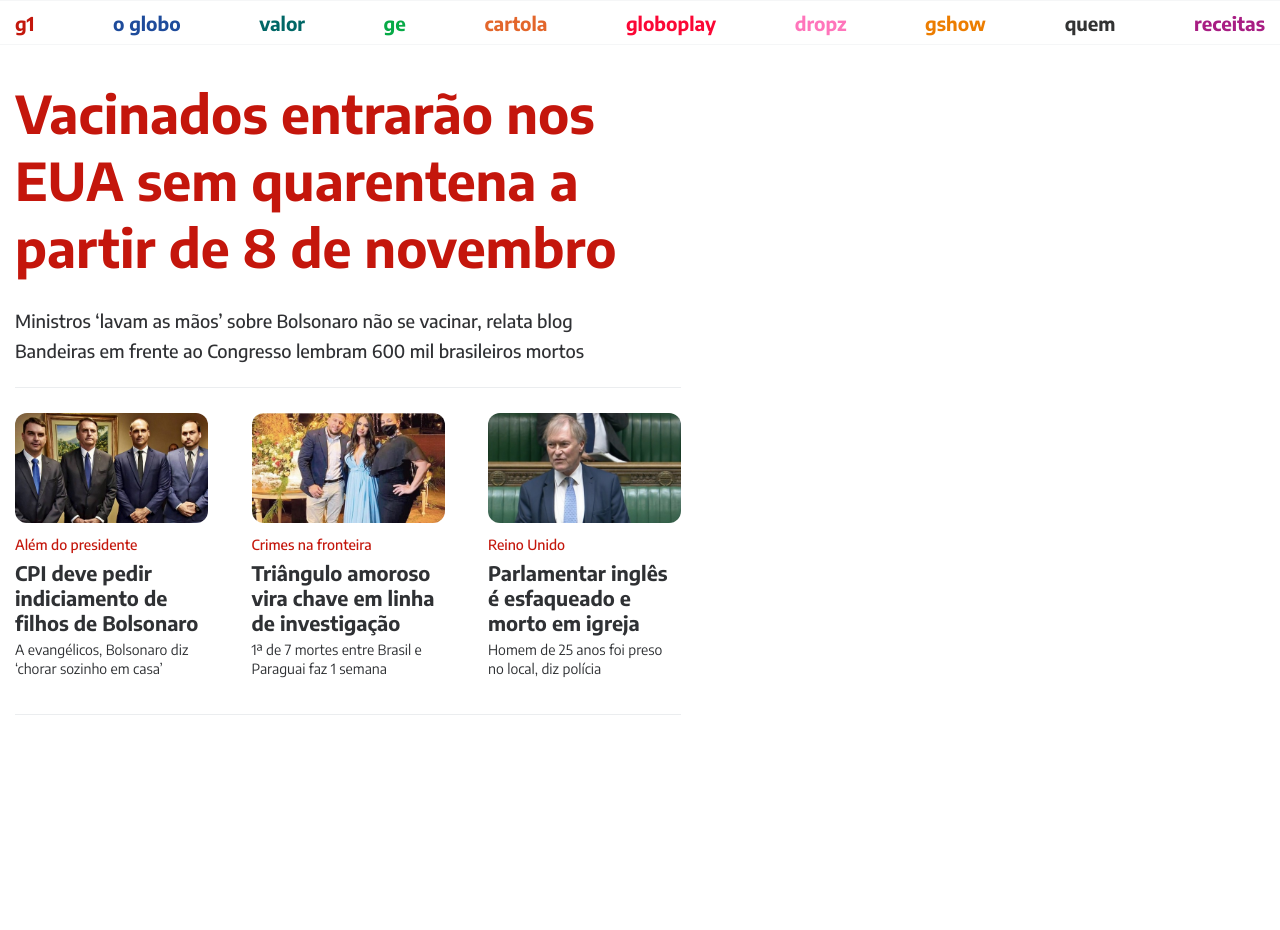
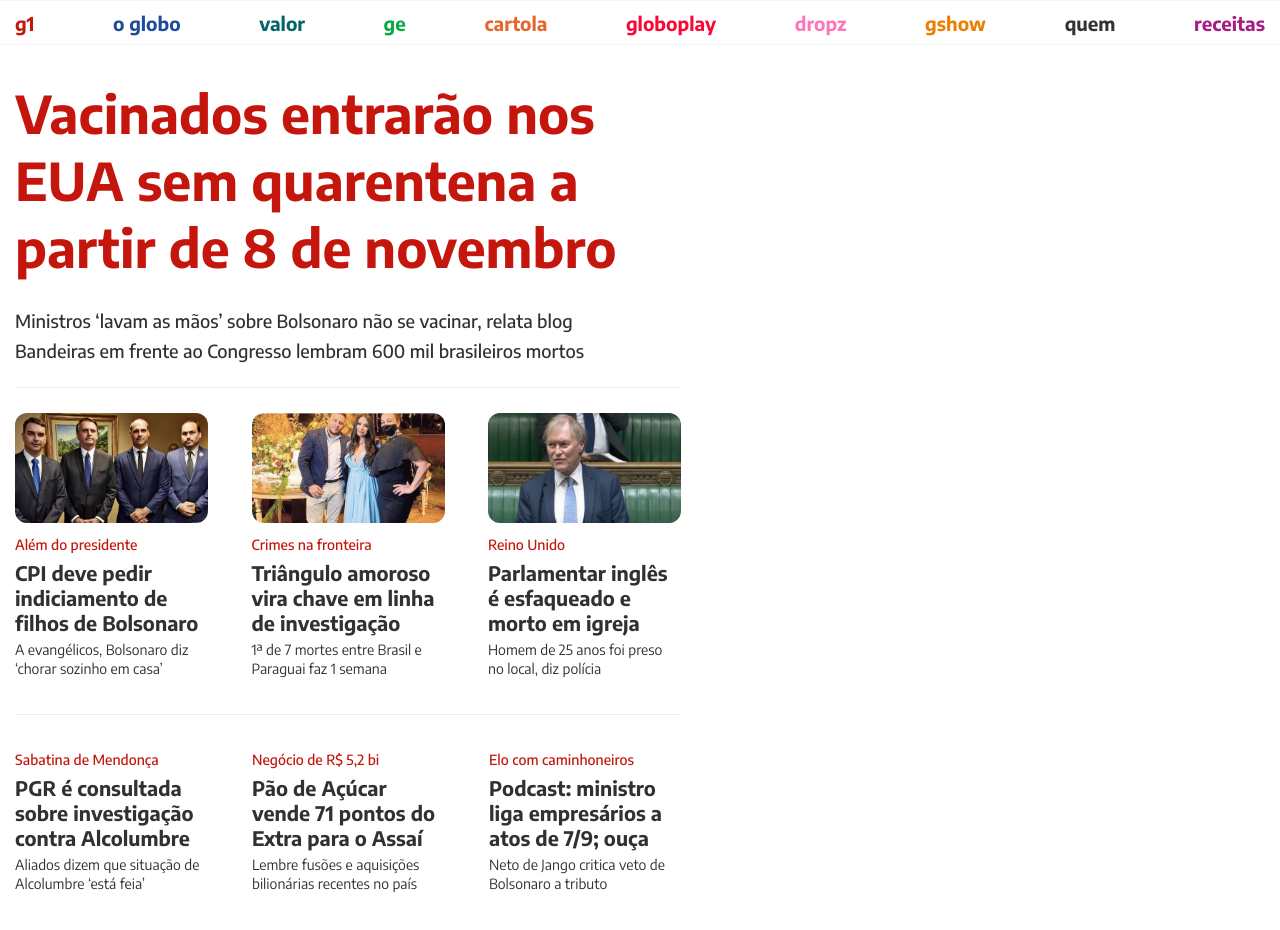
Before and after one commit to pullynnhah/projeto-01-globo, a plain HTML site: page index.html in a window 1280 px wide. Shown: the part 80-1010 px from the top of the page. Before the commit the page ends 829 px from the top, so only its background shows below. Drawn offline with Linux system fonts and the light colour scheme.

Commit message:
add rest of g1-news

```diff
--- a/index.html
+++ b/index.html
@@ -52,7 +52,7 @@
 
     <main>
       <div class="g1-news">
-        <div class="headlines">
+        <div class="headlines border-bottom">
           <a href="#">
             <h2>Vacinados entrarão nos EUA sem quarentena a partir de 8 de novembro</h2>
           </a>
@@ -69,7 +69,7 @@
             </p>
           </a>
         </div>
-        <div class="horizontal-news-group">
+        <div class="horizontal-news-group border-bottom">
           <div class="small-news">
             <a href="#">
               <div class="news-header">
@@ -103,6 +103,23 @@
             </a>
           </div>
         </div>
+        <div class="horizontal-news-group">
+          <div class="news">
+            <p class="g1-title">Sabatina de Mendonça</p>
+            <h3>PGR é consultada sobre investigação contra Alcolumbre</h3>
+            <p class="quote">Aliados dizem que situação de Alcolumbre ‘está feia’</p>
+          </div>
+          <div class="news">
+            <p class="g1-title">Negócio de R$ 5,2 bi</p>
+            <h3>Pão de Açúcar vende 71 pontos do Extra para o Assaí</h3>
+            <p class="quote">Lembre fusões e aquisições bilionárias recentes no país</p>
+          </div>
+          <div class="news">
+            <p class="g1-title">Elo com caminhoneiros</p>
+            <h3>Podcast: ministro liga empresários a atos de 7/9; ouça</h3>
+            <p class="quote">Neto de Jango critica veto de Bolsonaro a tributo</p>
+          </div>
+        </div>
       </div>
     </main>
   </body>
--- a/styles/media.css
+++ b/styles/media.css
@@ -72,6 +72,7 @@
   }
 
   /* styling news */
+  /* g1-news */
   .horizontal-news-group {
     padding: 0;
     width: inherit;
@@ -79,7 +80,8 @@
     border-bottom: none;
   }
 
-  .small-news {
+  .small-news,
+  .news {
     width: inherit;
     padding: 20px 0 9px 0;
     border-bottom: 1px solid #e6e6e6;
--- a/styles/style.css
+++ b/styles/style.css
@@ -115,6 +115,9 @@ main {
 /* styling headlines */
 .headlines {
   padding-bottom: 18px;
+}
+
+.border-bottom {
   border-bottom: 1px solid #ebedef;
 }
 
@@ -135,13 +138,14 @@ h2 {
 }
 
 /* styling news */
+/* g1-news */
 .horizontal-news-group {
   width: 666px;
   display: flex;
   justify-content: space-between;
   padding: 25px 0 36px;
-  border-bottom: 1px solid #ebedef;
 }
+
 .small-news {
   width: 193px;
 }
@@ -173,3 +177,9 @@ h3 {
   font-size: 14px;
   line-height: 19px;
 }
+
+.news {
+  width: 192px;
+}
+
+/* ge-news */
```
